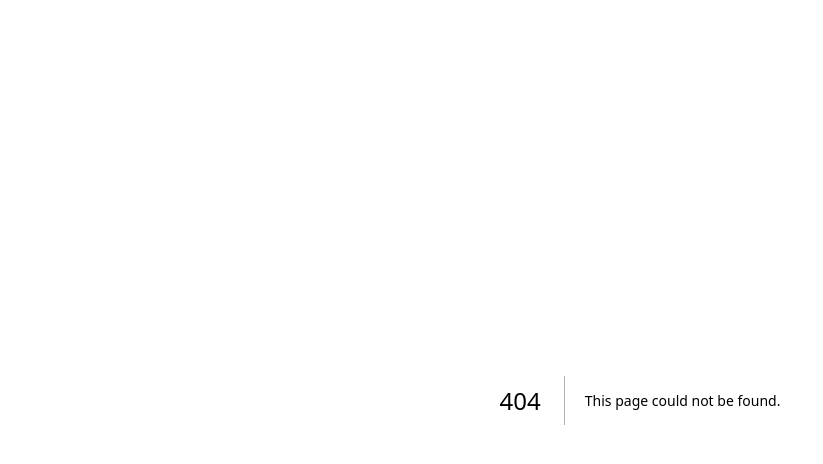
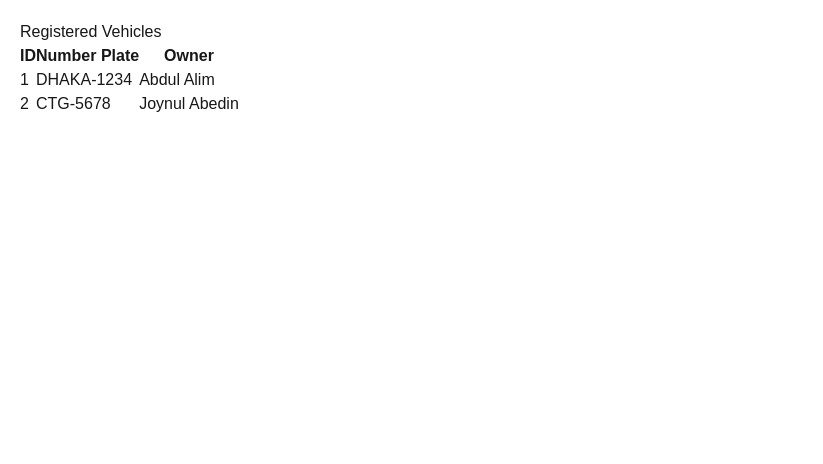
Before and after one commit to Prothom7/Traffic-System, a Next.js app: page /admin/vehicles in a window 1280 px wide. Before the commit this address had no page. Shown: the top 464 px of the page, without its empty margins (0-823 px from the left). Built offline with nearby package versions, Linux system fonts and the light colour scheme.

Commit message:
Vehicle data in admin

```diff
--- a/app/admin/page.tsx
+++ b/app/admin/page.tsx
@@ -1,21 +1,36 @@
 'use client';
 
 import React from "react";
+import { useRouter } from "next/navigation";
 import styles from "./admin.module.css";
 
 export default function AdminDashboard() {
+   const router = useRouter();
   return (
     <div className={styles.fullpage}>
-      <header className={styles.header}>
+            <header className={styles.header}>
         <h1 className={styles.title}>Admin Dashboard</h1>
+
         <nav className={styles.nav}>
-          <button className={styles.navButton}>Vehicles</button>
-          <button className={styles.navButton}>Drivers</button>
-          <button className={styles.navButton}>Driver Assignments</button>
-          <button className={styles.navButton}>Camera Locations</button>
-          <button className={styles.navButton}>Traffic Records</button>
-          <button className={styles.navButton}>Violations</button>
-          <button className={styles.navButton}>Simulate Violation</button>
+          <button onClick={() => router.push('/admin')} className={styles.navButton}>
+            Camera Locations
+          </button>
+
+          <button onClick={() => router.push('/admin/vehicles')} className={styles.navButton}>
+            Vehicles
+          </button>
+
+          <button onClick={() => router.push('/admin/traffic-records')} className={styles.navButton}>
+            Traffic Records
+          </button>
+
+          <button onClick={() => router.push('/admin/violations')} className={styles.navButton}>
+            Violations
+          </button>
+
+          <button className={styles.navButton}>
+            Simulate Violation
+          </button>
         </nav>
       </header>
 
--- /dev/null
+++ b/app/admin/vehicles/page.tsx
@@ -0,0 +1,33 @@
+'use client';
+
+const vehicles = [
+  { id: 1, plate: "DHAKA-1234", owner: "Abdul Alim" },
+  { id: 2, plate: "CTG-5678", owner: "Joynul Abedin" },
+];
+
+export default function VehiclesPage() {
+  return (
+    <div style={{ padding: 20 }}>
+      <h1>Registered Vehicles</h1>
+
+      <table border={1} cellPadding={10}>
+        <thead>
+          <tr>
+            <th>ID</th>
+            <th>Number Plate</th>
+            <th>Owner</th>
+          </tr>
+        </thead>
+        <tbody>
+          {vehicles.map(v => (
+            <tr key={v.id}>
+              <td>{v.id}</td>
+              <td>{v.plate}</td>
+              <td>{v.owner}</td>
+            </tr>
+          ))}
+        </tbody>
+      </table>
+    </div>
+  );
+}
--- a/tsconfig.json
+++ b/tsconfig.json
@@ -15,7 +15,7 @@
     "moduleResolution": "bundler",
     "resolveJsonModule": true,
     "isolatedModules": true,
-    "jsx": "preserve",
+    "jsx": "react-jsx",
     "incremental": true,
     "plugins": [
       {
```
Also changed, not shown: app/admin/traffic-records/page.tsx (added), app/admin/violations/page.tsx (added).
